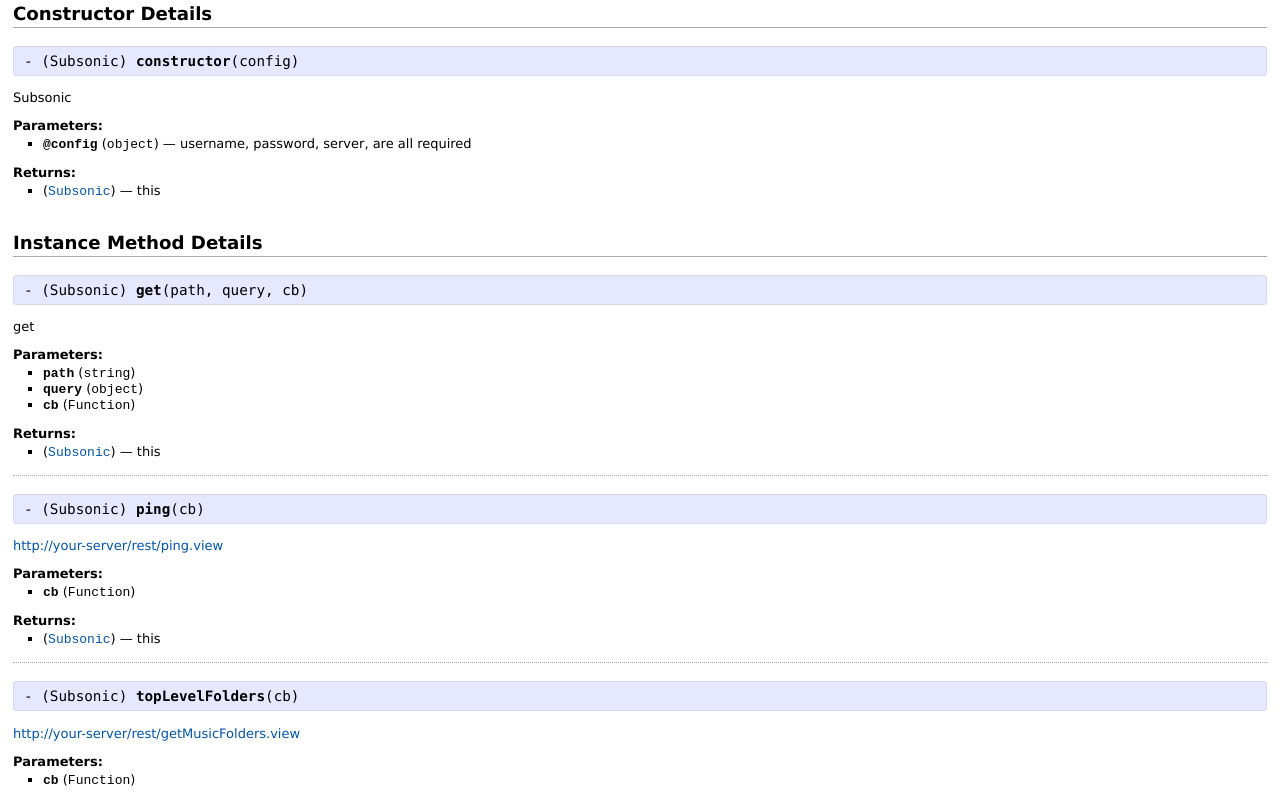
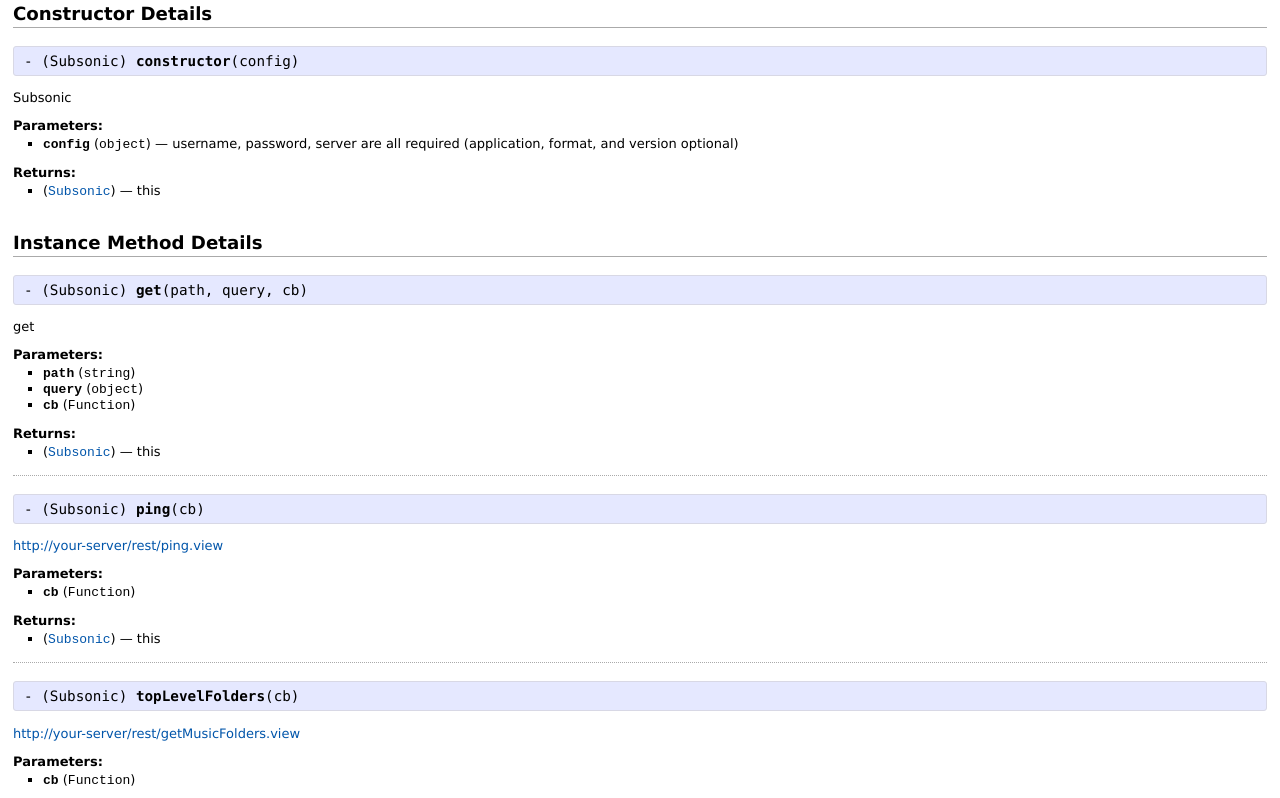
Before and after one commit to switz/subsonic, a website: page doc/classes/Subsonic.html in a window 1280 px wide. Shown: the part 791-1589 px from the top of the page. Drawn offline with Linux system fonts and the light colour scheme.

Commit message:
Updated docs

```diff
--- a/doc/classes/Subsonic.html
+++ b/doc/classes/Subsonic.html
@@ -247,12 +247,12 @@
   <h3>Parameters:</h3>
   <ul class='param'>
     <li>
-      <span class='name'>@config</span>
+      <span class='name'>config</span>
       <span class='type'>
         (<tt>object</tt>)
       </span>
       &mdash;
-      <span class='desc'>username, password, server, are all required</span>
+      <span class='desc'>username, password, server are all required (application, format, and version optional)</span>
     </li>
   </ul>
   <h3>Returns:</h3>
@@ -595,7 +595,7 @@
     </div>
     <div id='footer'>
   Generated on
-  Sun Mar 17 2013 22:10:23 GMT-0400 (EDT)
+  Sun Mar 17 2013 22:12:46 GMT-0400 (EDT)
   by
   <a href='https://github.com/netzpirat/codo' title='CoffeeScript API documentation generator'>Codo</a>
   v1.5.6
--- a/src/subsonic.coffee
+++ b/src/subsonic.coffee
@@ -4,7 +4,7 @@ request = require 'superagent'
 class Subsonic
   # Subsonic
   #
-  # @param  {object} @config username, password, server, are all required
+  # @param  {object} config username, password, server are all required (application, format, and version optional)
   # @return {Subsonic} this
   constructor: (@config) ->
     { @username, @password, @server, @application, @format, @version } = @config
```
Also changed, not shown: doc/README.md.html (+1 -1 lines), doc/class_index.html (+1 -1 lines), doc/files/subsonic.coffee.html (+1 -1 lines).
